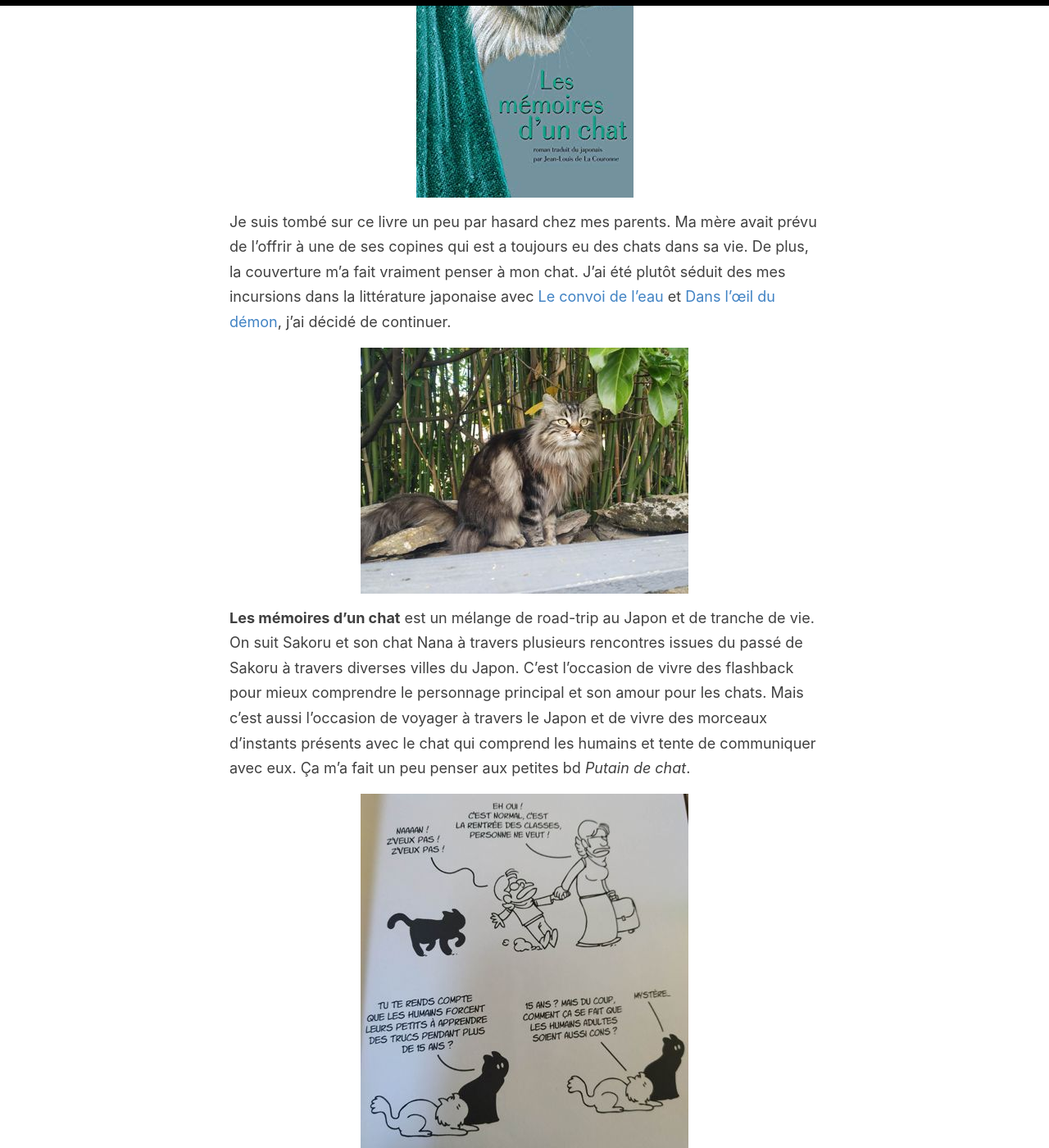
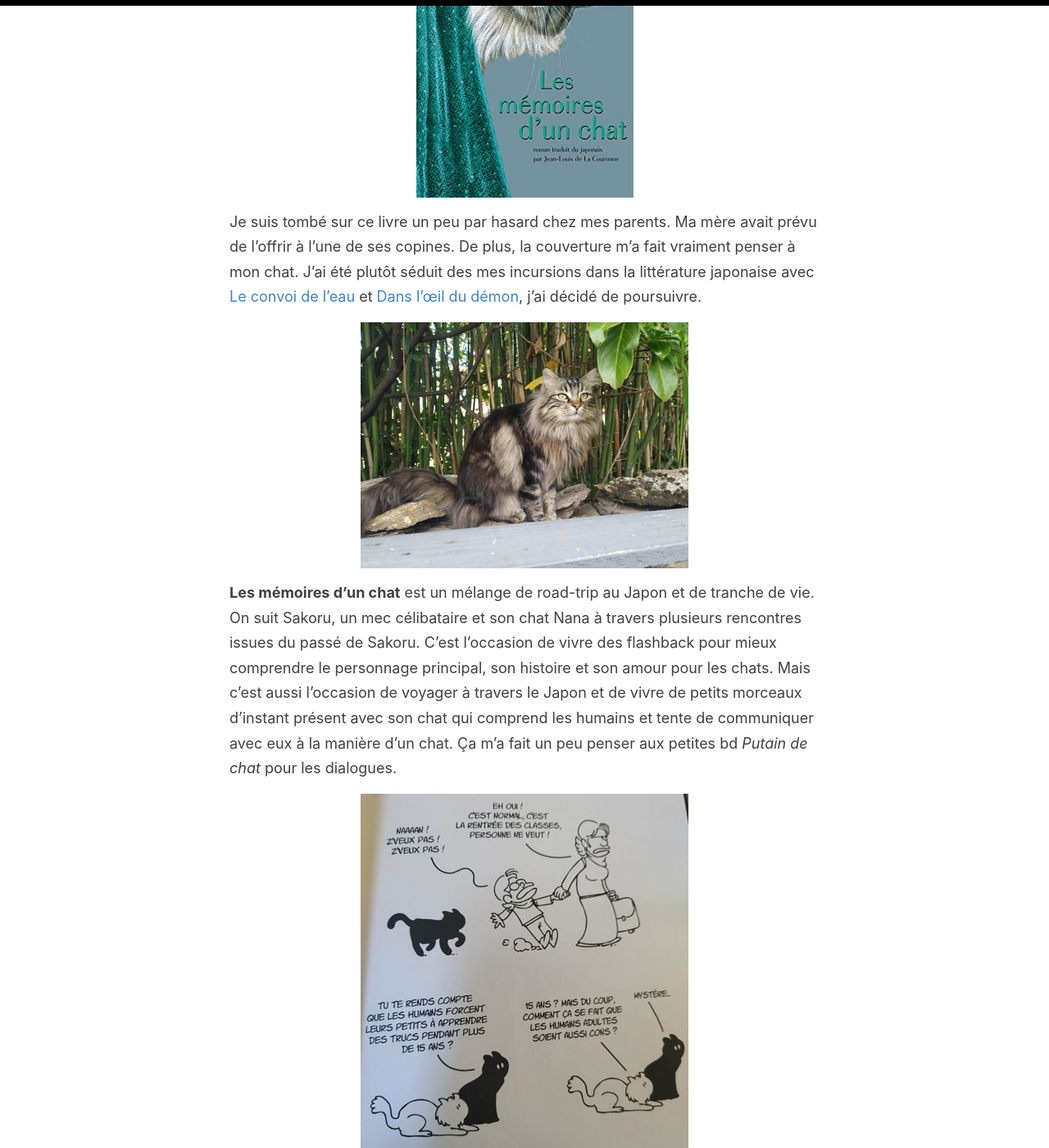
Before and after one commit to homeostasie/bouquins, a Jekyll site: the page built from _posts/2021-10-11-Hiro-Arikawa_Les-memoires-d-un-chat.md, in a window 1280 px wide and 1400 px high, scrolled down 497 px. Shown: the whole window at 82% size. Built offline with Jekyll 4.4.1, drawn with Linux system fonts in a browser that asks for light colours; comment, search, counter and statistics services are not loaded.

Commit message:
mémoires d'un chat : lien et modif texte

```diff
--- a/_posts/2021-10-11-Hiro-Arikawa_Les-memoires-d-un-chat.md
+++ b/_posts/2021-10-11-Hiro-Arikawa_Les-memoires-d-un-chat.md
@@ -7,11 +7,11 @@
 
 ![milady](https://github.com/homeostasie/bouquins/raw/master/_pics/lv/arikawa_hiro/lmuc-1.jpg)
 
-Je suis tombé sur ce livre un peu par hasard chez mes parents. Ma mère avait prévu de l'offrir  à une de ses copines qui est a toujours eu des chats dans sa vie. De plus, la couverture m'a fait vraiment penser à mon chat. J'ai été plutôt séduit des mes incursions dans la littérature japonaise avec [Le convoi de l'eau]() et [Dans l'œil du démon](), j'ai décidé de continuer.
+Je suis tombé sur ce livre un peu par hasard chez mes parents. Ma mère avait prévu de l'offrir à l'une de ses copines. De plus, la couverture m'a fait vraiment penser à mon chat. J'ai été plutôt séduit des mes incursions dans la littérature japonaise avec [Le convoi de l'eau](https://homeostasie.github.io/bouquins/Akira-Yoshimura_Le-convoi-de-l-eau/) et [Dans l'œil du démon](https://homeostasie.github.io/bouquins/Jun-Ichiro-Tanizaki_Dans-l-oeil-du-demon/), j'ai décidé de poursuivre.
 
 ![milady](https://github.com/homeostasie/bouquins/raw/master/_pics/lv/arikawa_hiro/lmuc-2.jpg)
 
-**Les mémoires d'un chat** est un mélange de road-trip au Japon et de tranche de vie. On suit Sakoru et son chat Nana à travers plusieurs rencontres issues du passé de Sakoru à travers diverses villes du Japon. C'est l'occasion de vivre des flashback pour mieux comprendre le personnage principal et son amour pour les chats. Mais c'est aussi l'occasion de voyager à travers le Japon et de vivre des morceaux d'instants présents avec le chat qui comprend les humains et tente de communiquer avec eux. Ça m'a fait un peu penser aux petites bd *Putain de chat*.
+**Les mémoires d'un chat** est un mélange de road-trip au Japon et de tranche de vie. On suit Sakoru, un mec célibataire et son chat Nana à travers plusieurs rencontres issues du passé de Sakoru. C'est l'occasion de vivre des flashback pour mieux comprendre le personnage principal, son histoire et son amour pour les chats. Mais c'est aussi l'occasion de voyager à travers le Japon et de vivre de petits morceaux d'instant présent avec son chat qui comprend les humains et tente de communiquer avec eux à la manière d'un chat. Ça m'a fait un peu penser aux petites bd *Putain de chat* pour les dialogues.
 
 ![milady](https://github.com/homeostasie/bouquins/raw/master/_pics/lv/arikawa_hiro/lmuc-3.jpg)
 
```
